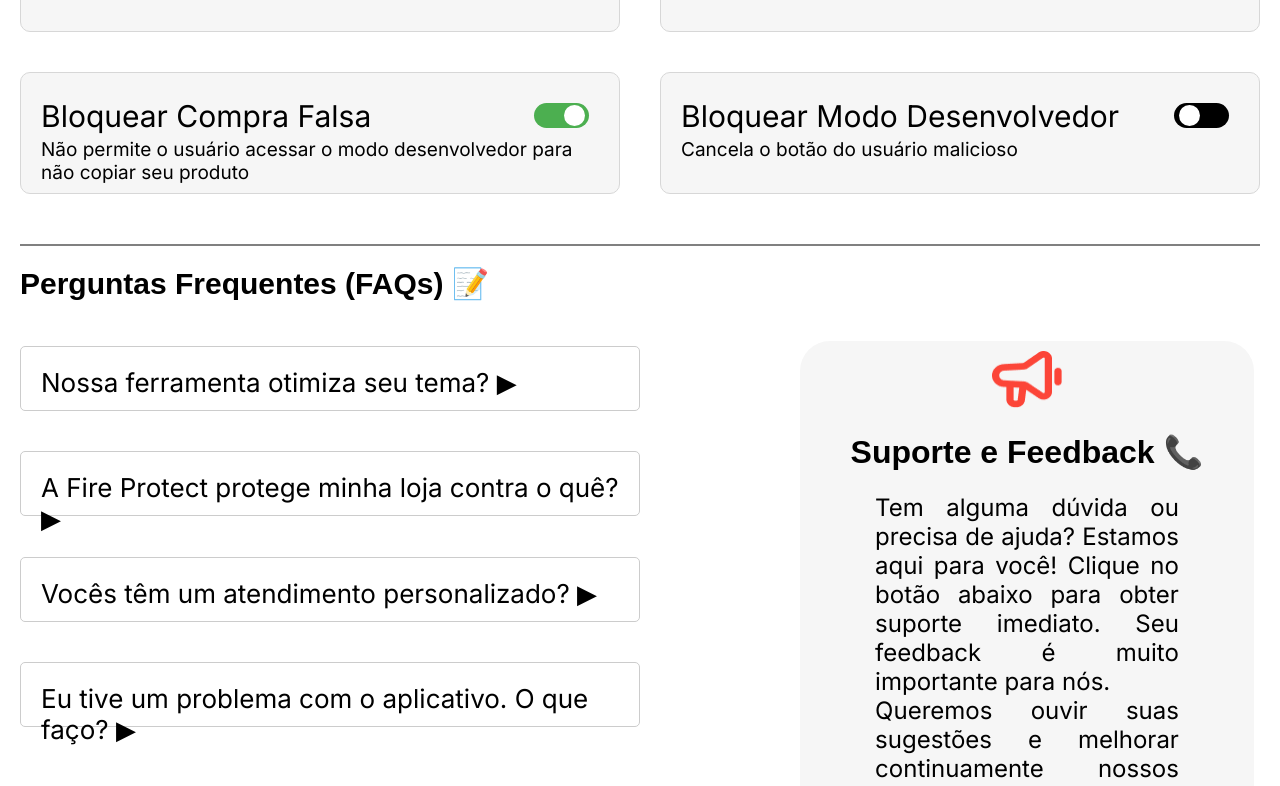
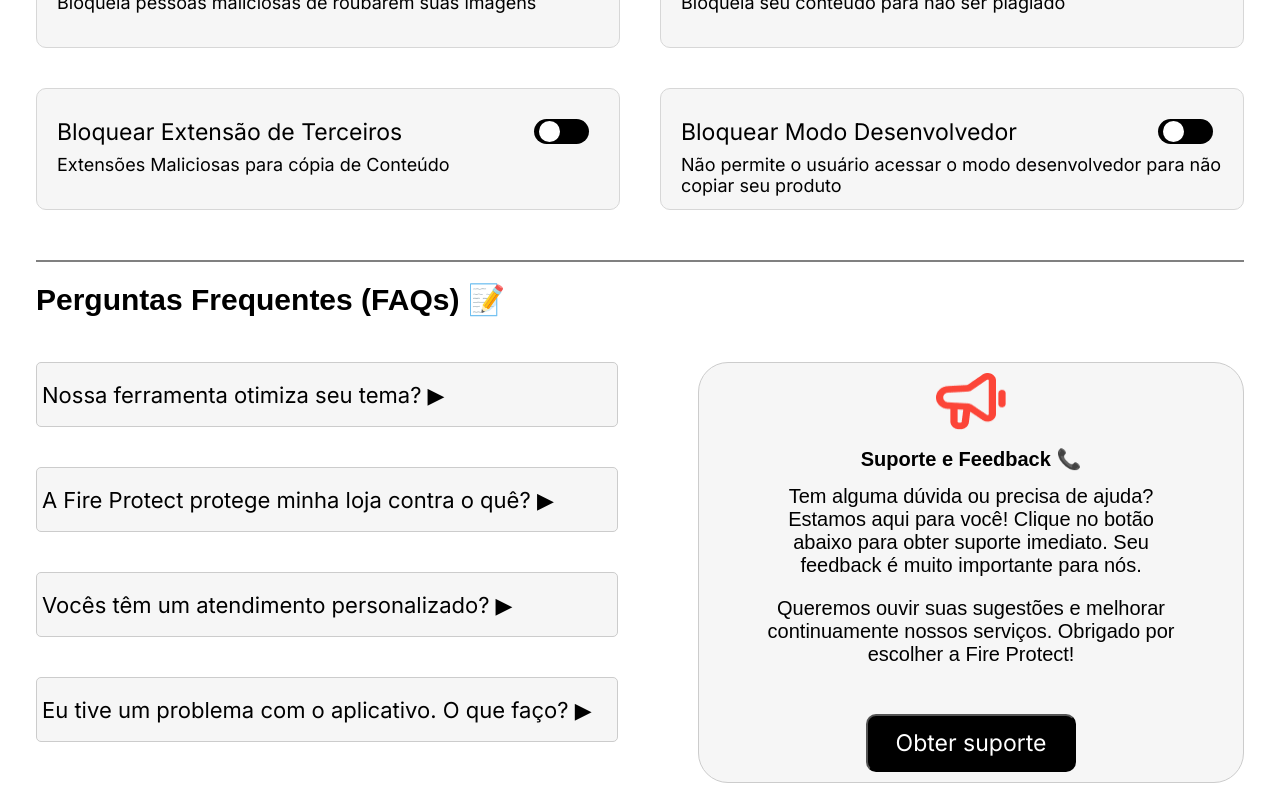
Before and after one commit to leandro-bsf/projeto_tela_react, a React (Create React App) app: page / in a window 1280 px wide. Shown: the part 880-1666 px from the top of the page. Built offline with nearby package versions, Linux system fonts and the light colour scheme.

Commit message:
ajuster finos

```diff
--- a/src/App.css
+++ b/src/App.css
@@ -1,6 +1,6 @@
 .app {
   font-family: Arial, sans-serif;
-  padding: 20px;
+  padding: 2.25rem;
   background-color: white;
 }
 
@@ -88,6 +88,7 @@
   gap: 40px;
 
 
+
 }
 .divisao{
   width: 100%;
@@ -109,18 +110,20 @@
 }
 .title_button{
   display: flex;
+
   justify-content: space-between;
   align-items: center;
 }
 
 .setting p {
   margin: 0;
-  font-size: 30px;
+  font-weight: 900px;
+  font-size: 23px;
   font-family:'inter' ;
 }
 .setting span {
   margin: 0;
-  font-size: 19px;
+  font-size: 18px;
   font-family:'inter' ;
 }
 .div-faq{
@@ -137,19 +140,19 @@
 }
 
 .faq-button {
-  background-color: #f0f0f0;
+
   width: 100%;
   height: 65px;
   text-align: left;
-  padding: 20px;
-  font-size: 26px;
+  padding: 5px;
+  font-size: 22px;
   font-family: 'Inter';
   border: 1px solid #ccc;
-
+  font-weight: 600px;
   color: black;
   border-radius: 5px;
   margin-bottom: 15px;
-  background: none;
+  background-color: #F6F6F6;
   margin-top: 25px;
   cursor: pointer;
 }
@@ -160,48 +163,54 @@
 
 .faq-answer {
   padding: 10px;
-  background-color: #f9f9f9;
+  background-color: #ffffff;
   border-left: 3px solid #ccc;
   margin-bottom: 10px;
 }
 .div-suporte{
-  width: 35%;
+  width: 45%;
   background-color: #F6F6F6;
-  margin-top: 95px;
-  margin-left: 10em;
+  margin-top: 100px;
+  margin-left: 5em;
   border-radius: 30px;
+  border: 1px solid  #ccc;
   padding: 10px;
   height: auto;
   display: block;
   text-align: center;
   justify-content: center;
 }
+.div-suporte h1 {
+   font-size: 20px;
+
+}
 .icone_suporte{
   width: 70px;
   height: 57px;
 }
 .text_suporte{
-  width: 70%;
-  text-align: center;
-  text-align: justify;
+  width: 80%;
   margin: auto;
+ text-align: center;
+ font-size: 20px;
 }
-.div-suporte span{
+.text_suporte span p {
   font-family: 'inter';
-  font-size: 24px;
 
 }
+
 .button_suporte{
   margin-top: 10px;
+
   background-color: black;
   color: white;
-  height: auto;
-  height: 50px;
+
+  height: 58px;
 
   border-radius: 10px;
   font-family: 'Inter';
   font-size: 23px;
-  width: 300px;
+  width: 210px;
 }
 .planos {
   align-items: center;
--- a/src/App.js
+++ b/src/App.js
@@ -9,42 +9,43 @@
     {
       id: "blockRightClick",
       title: "Bloquear Botão Direito",
+      description: "Cancela o botão do usuário malicioso",
+    },
+    {
+      id: "protectImages",
+      title: "Bloquear Atalhos Maliciosos",
       description: "Restringe o usuário de usar atalhos maliciosos para roubar conteúdo",
     },
     {
-      id: "protectImages",
-      title: "Proteja as Imagens",
+      id: "blockMaliciousShortcuts",
+      title: "Bloquear Aplicativos Espiões",
       description: "Bloquear Aplicativos Espiões e Aplicativos de Rastreamento e Monitoramento",
     },
+
     {
-      id: "blockMaliciousShortcuts",
-      title: "Bloquear Atalhos Maliciosos",
-      description: "Bloquear Compra Falsa no seu Ads",
+      id: "blockSpyApps",
+      title: "Bloquear Compra Falsa",
+      description: "Bloquear Compra Falsa no seu Ads ",
     },
     {
-      id: "protectContent",
-      title: "Proteger Conteúdo",
+      id: "blockThirdPartyExtensions",
+      title: "Proteja as Imagens",
       description: "Bloqueia pessoas maliciosas de roubarem suas imagens",
     },
     {
-      id: "blockSpyApps",
-      title: "Bloquear Aplicativos Espiões",
+      id: "blockFakePurchase",
+      title: "Proteger Conteúdo",
       description: "Bloqueia seu conteúdo para não ser plagiado",
     },
     {
-      id: "blockThirdPartyExtensions",
+      id: "blockDevMode",
       title: "Bloquear Extensão de Terceiros",
       description: "Extensões Maliciosas para cópia de Conteúdo",
     },
     {
-      id: "blockFakePurchase",
-      title: "Bloquear Compra Falsa",
+      id: "protectContent",
+      title: "Bloquear Modo Desenvolvedor",
       description: "Não permite o usuário acessar o modo desenvolvedor para não copiar seu produto",
-    },
-    {
-      id: "blockDevMode",
-      title: "Bloquear Modo Desenvolvedor",
-      description: "Cancela o botão do usuário malicioso",
     },
   ];
   const [settings, setSettings] = useState({
@@ -147,13 +148,13 @@
     <div className='div-suporte'>
       <img className='icone_suporte' src={icone_suporte}  alt="icone_suporte"/>
 
-        <h1>Suporte e Feedback 📞</h1>
+        <h1>Suporte e Feedback  📞</h1>
         <div className='text_suporte'>
         <span>
       Tem alguma dúvida ou precisa de ajuda? Estamos aqui para você! Clique no botão abaixo para obter suporte imediato. Seu feedback é muito importante para nós.
       </span>
-      <br/>
-       <span> Queremos ouvir suas sugestões e melhorar continuamente nossos serviços. Obrigado por escolher a Fire Protect!</span>
+
+       <p> Queremos ouvir suas sugestões e melhorar continuamente nossos serviços. Obrigado por escolher a Fire Protect!</p>
         </div>
 
       <br/>
```
